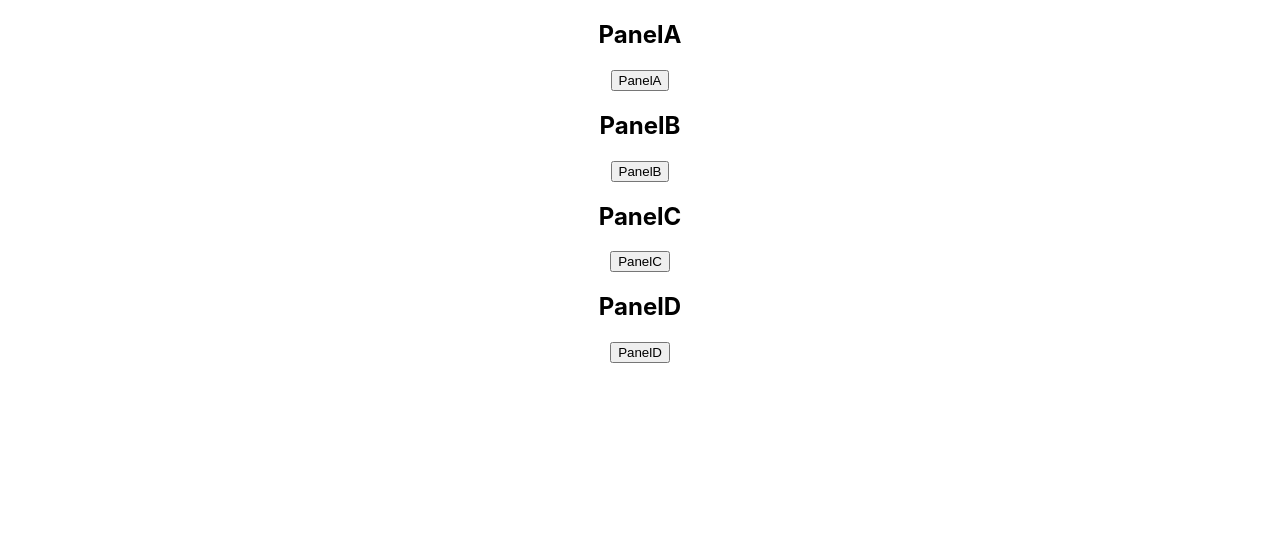
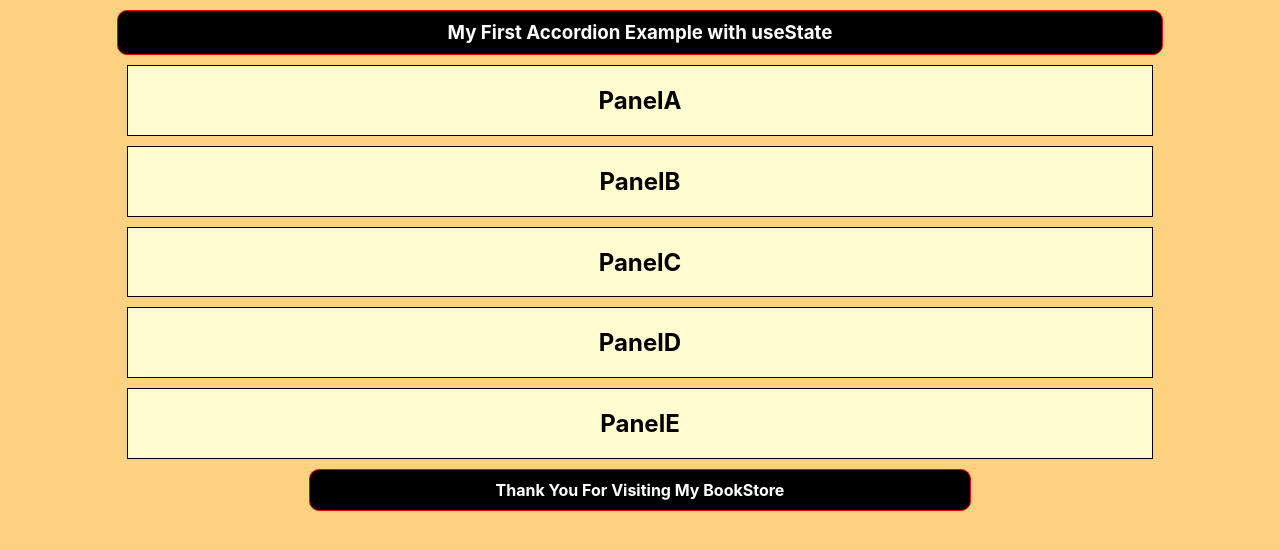
Before and after one commit to parthgole/accordion-with-hooks, a React (Create React App) app: page / in a window 1280 px wide. Shown: the top 550 px of the page. Built offline with nearby package versions, Linux system fonts and the light colour scheme.

Commit message:
AccordionWithUsestateOnlyPanel

```diff
--- a/public/index.html
+++ b/public/index.html
@@ -26,7 +26,7 @@
     -->
     <title>React App</title>
   </head>
-  <body>
+  <body style="background-color: rgb(254, 210, 128);">
     <noscript>You need to enable JavaScript to run this app.</noscript>
     <div id="root"></div>
     <!--
--- a/src/AccordionParent.js
+++ b/src/AccordionParent.js
@@ -1,26 +1,32 @@
 import { useState } from 'react';
 import Panel from './Panel';
-// import PanelB from './PanelB';
-// import PanelC from './PanelC';
 
 function AccordionParent() {
-  const arrayPanelData=[{heading:'PanelA',arryaData:'PanelA'},{heading:'PanelB',arryaData:'PanelB'},
-  {heading:'PanelC',arryaData:'PanelC'},{heading:'PanelD',arryaData:'PanelD'}];
-  // const [activePanel,setActivePanel] = useState(0);
-  const [panelData,setPanelData] = useState(-1);
+
+  const bookData=[{heading:'PanelA',Description:'PanelA'},{heading:'PanelB',Description:'PanelB'},
+  {heading:'PanelC',Description:'PanelC'},{heading:'PanelD',Description:'PanelD'},{heading:'PanelE',Description:'PanelE'}];
+
+  const [activePanel,setActivePanel] = useState(-1);
+
   const toggle=(num)=>{
-    console.log(num,panelData)
-    num===panelData?setPanelData(-1):setPanelData(num);
 
+    num===activePanel?setActivePanel(-1):setActivePanel(num);
   }
 
 
 
   return (
     <>
-        <Panel toggle={toggle} panelData={arrayPanelData} panelDataId={panelData}/>
-        {/* <PanelB toggle={toggle} activePanel={activePanel}/>
-        <PanelC toggle={toggle} activePanel={activePanel}/>  */}
+        <h3 style={{border:'1px solid red',borderRadius:'10px',backgroundColor:'black',color:'white',width:'80%',height:'auto',margin:'10px auto 5px',padding:'10px'}}>
+          My First Accordion Example with useState</h3>
+        {bookData.map((item,index)=>
+
+        <Panel  key={index} toggle={toggle} heading={item.heading} bookDescription={item.Description} activePanelId={index} activeState={activePanel}/>
+
+        )
+        }
+        <h4 style={{border:'1px solid red',borderRadius:'10px',backgroundColor:'black',color:'white',width:'50%',height:'auto',margin:'10px auto 5px',padding:'10px'}}>
+          Thank You For Visiting My BookStore</h4>
     </>
   );
 }
--- a/src/Panel.js
+++ b/src/Panel.js
@@ -1,17 +1,14 @@
-function Panel({toggle,panelData,panelDataId}) {
+function Panel({toggle,heading,bookDescription,activePanelId,activeState}) {
     return (
       <>
-        {panelData.map((item,index)=>(
+        <div  onClick={()=>toggle(activePanelId)} style={{border:'1px solid black',backgroundColor:'#fffdd0',width:'80%',height:'auto',margin:'10px auto 5px'}}>
+        <h2>{heading}</h2>
+        {/* <button onClick={()=>toggle(activePanelId)} style={{border:'none',backgroundColor:'green',color:'white'}}>{heading}</button>   */}
 
-        <div key={index}>
-        <h2>{item.heading}</h2>
-        <button onClick={()=>toggle(index)}>{item.heading}</button>
+        {activePanelId===activeState?
+        <p style={{backgroundColor:'orange',border:'1px solid black',width:'80%',height:'20px',margin:'5px auto 5px'}}>{bookDescription}</p>:<></>}
 
-        {index===panelDataId?<p>{item.arryaData}</p>:<></>}
-
-        </div>)
-
-        )}
+        </div>
 
       </>
     );
```
